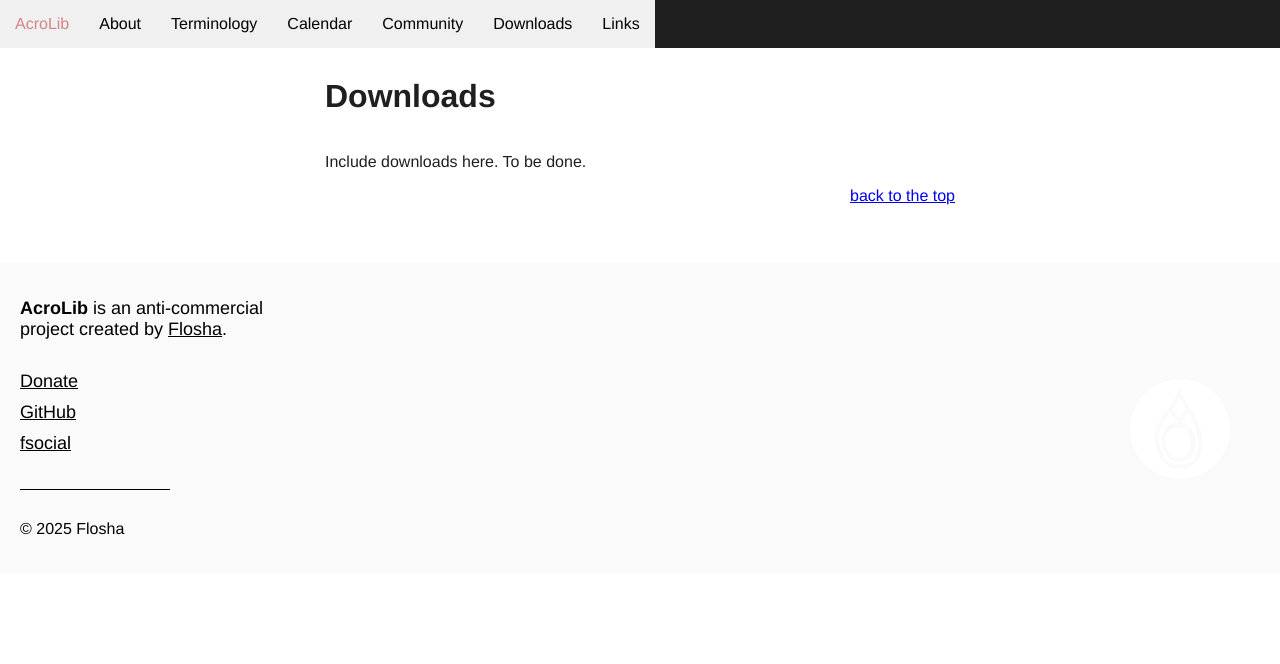
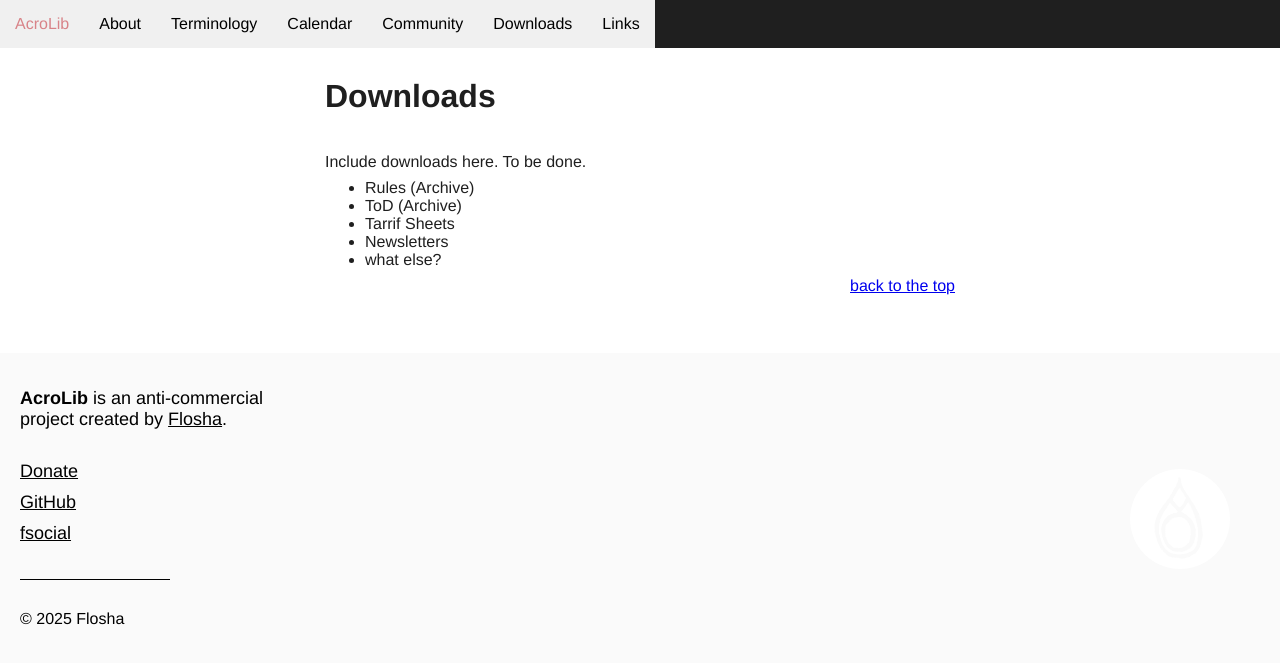
Before and after one commit to floshin/acrolib, a Jekyll site: the page built from downloads.md, in a window 1280 px wide. Shown: the top 664 px of the page. Built offline with Jekyll 4.4.1, drawn with Linux system fonts in a browser that asks for light colours; our own code applies the rules of GitHub Pages for plain Markdown files.

Commit message:
Update downloads.md

```diff
--- a/downloads.md
+++ b/downloads.md
@@ -2,3 +2,9 @@
 
 Include downloads here.
 To be done.
+
+* Rules (Archive)
+* ToD (Archive)
+* Tarrif Sheets
+* Newsletters
+* what else?
```
